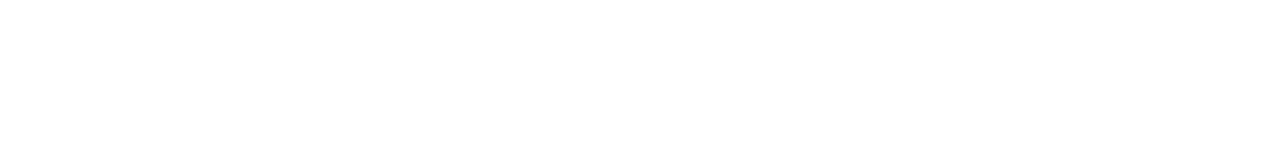
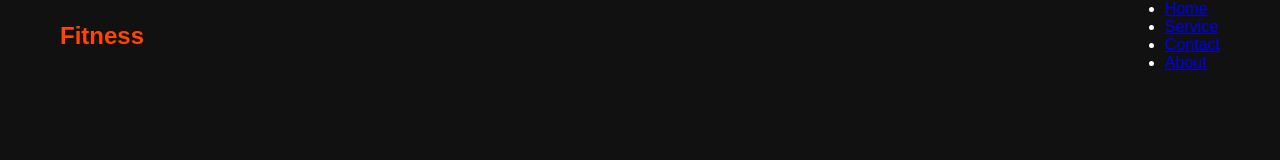
Before and after one commit to tamimabutalha/Assignment-2-Tamim, a plain HTML site: page index.html in a window 1280 px wide. Drawn offline with Linux system fonts and the light colour scheme.

Commit message:
added images and html,css file

```diff
--- a/index.html
+++ b/index.html
@@ -8,7 +8,19 @@
 </head>
 <body>
     <header>
-
+            <section class="section-1">
+                <div>
+                    <h3 class="Fitness">Fitness</h3>
+                </div>
+                <nav>
+                    <ul>
+                        <li><a href="#home" class="active">Home</a></li>
+                        <li><a href="#service">Service</a></li>
+                        <li><a href="#contact">Contact</a></li>
+                        <li><a href="#about">About</a></li>
+                    </ul>
+                </nav>
+            </section>
     </header>
     <main>
 
--- a/style/style.css
+++ b/style/style.css
@@ -0,0 +1,23 @@
+* {
+    margin: 0;
+    padding: 0;
+    box-sizing: border-box;
+}
+body {
+    font-family: Arial,sans-serif;
+    background-color: #111;
+    color: #fff;
+}
+.Fitness {
+    font-size: 24px;
+    color: #ff4500;
+    font-weight: bold;
+}
+.section-1 {
+    display: flex;
+    justify-content: space-between;
+    align-items: center;
+    max-width: 1200px;
+    margin: 0 auto;
+    padding: 0 20px;
+}
```
